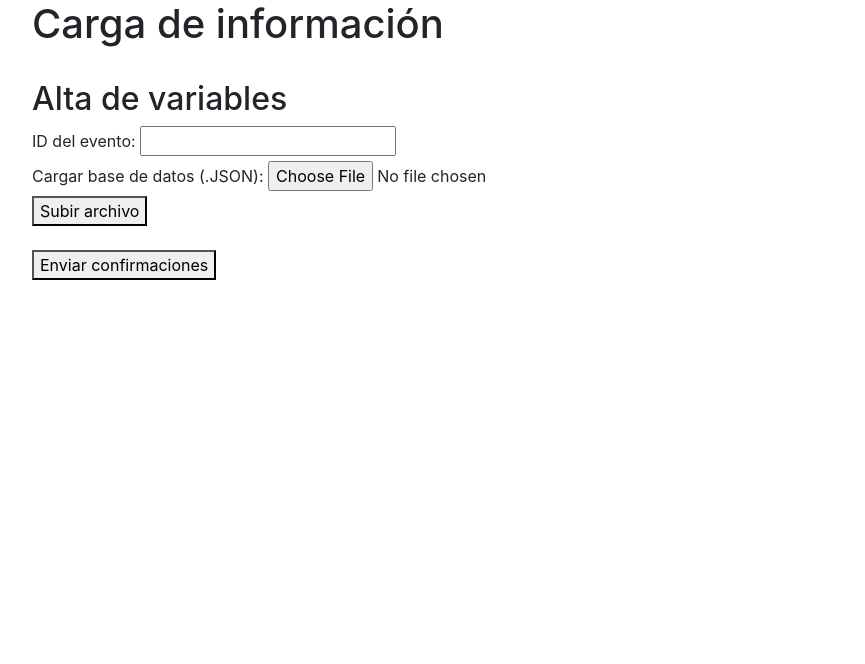
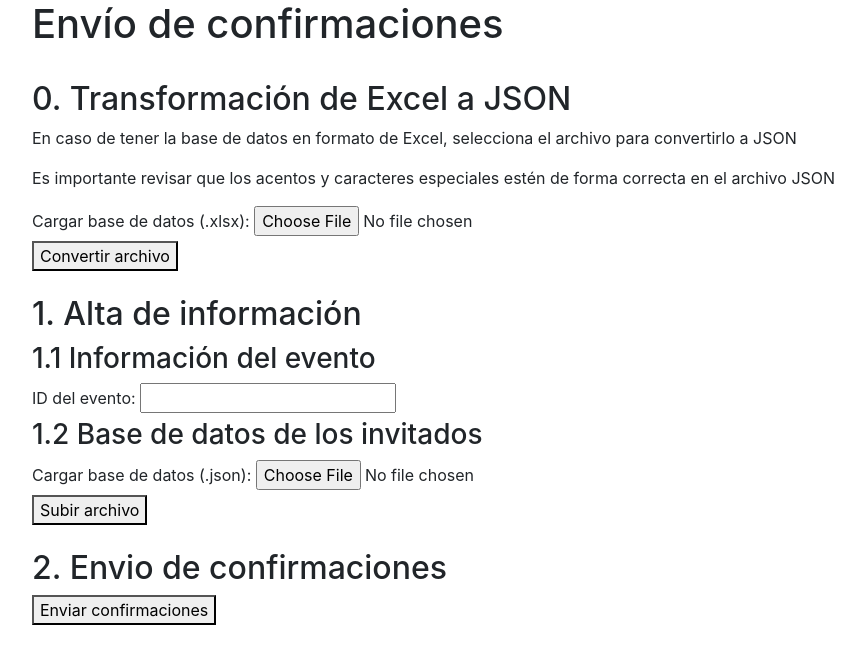
Before and after one commit to sinboleto/confirmacion, a Flask app: page /upload in a window 1280 px wide. Shown: the top 664 px of the page, without its empty margins (53-918 px from the left). Run offline with Flask 3, Linux system fonts and the light colour scheme; some libraries are stand-ins or nearby versions.

Commit message:
Modificación html y transformación .xlsx a .json

```diff
--- a/app.py
+++ b/app.py
@@ -1,7 +1,7 @@
 # Libraries
 
 # Flask app
-from flask import Flask, render_template, request, Response, redirect, url_for
+from flask import Flask, render_template, request, redirect, url_for, send_file
 
 # Twilio
 from twilio.twiml.messaging_response import MessagingResponse
@@ -249,6 +249,44 @@ def webhook():
 
     return str(response)
 
+@app.route('/conv_xlsx_json', methods=['POST'])
+def conv_xlsx_json():
+    if 'xlsx_file' in request.files:
+        uploaded_file = request.files['xlsx_file']
+
+        if uploaded_file.filename.endswith('.xlsx'):
+            # Read the contents of the Excel file into a DataFrame
+            try:
+                df = pd.read_excel(uploaded_file, sheet_name='BD')
+
+                dict_invitados = {}
+
+                for index, row in df.iterrows():
+                    telefono_modificado = f"+{row['telefono_modificado']}"
+                    nom_invitado = row['nom_invitado']
+                    num_boletos = row['num_boletos']
+
+                    # Create a subdictionary
+                    subdict = {"nom_invitado": nom_invitado, "num_boletos": num_boletos}
+
+                    # Add the subdictionary to the main dictionary with telefono_modificado as the key
+                    dict_invitados[telefono_modificado] = subdict
+
+                # Convert the 'dict_invitados' dictionary to a JSON string
+                json_string = json.dumps(dict_invitados, ensure_ascii=False)
+
+                # Save the JSON string to a JSON file
+                json_filename = 'lista_invitados_json.json'
+                with open(json_filename, 'w') as json_file:
+                    json_file.write(json_string)
+
+                return send_file(json_filename, as_attachment=True, download_name=json_filename)
+
+            except Exception as e:
+                return f'Error en la lectura del archivo de Excel: {str(e)}'
+        else:
+            return 'Formato de archivo inválido. Favor de subir un archivo .xlsx.'
+    return 'Ocurrió un archivo o no se subió un archivo.'
 
 # Add a new route to render the HTML form
 @app.route('/upload', methods=['GET'])
@@ -265,7 +303,7 @@ def upload_json_file():
 
     # Check if id_evento is empty
     if not id_evento:
-        return 'Event ID is required. Please enter an Event ID and try again.'
+        return 'El ID del evento es necesario. Favor de proporcionar un ID del evento y tratar de nuevo.'
 
     if 'json_file' in request.files:
         uploaded_file = request.files['json_file']
@@ -280,8 +318,8 @@ def upload_json_file():
                     dict_info_invitados[phone_number] = info
                 return redirect(url_for('upload_form'))
             except json.JSONDecodeError:
-                return 'Invalid JSON file.'
-    return 'No file uploaded or an error occurred.'
+                return 'Archivo JSON no válido.'
+    return 'Ocurrió un archivo o no se subió un archivo.'
 
 
 # Function to retrieve data from the database
--- a/templates/upload.html
+++ b/templates/upload.html
@@ -2,39 +2,59 @@
 <html>
 
 <head>
-    <title>Carga de información</title>
+    <title>Envío de confirmaciones</title>
     <link rel="stylesheet" href="https://maxcdn.bootstrapcdn.com/bootstrap/4.5.2/css/bootstrap.min.css">
 </head>
 
 <body>
     <div class="container">
-        <h1>Carga de información</h1>
+        <h1>Envío de confirmaciones</h1>
 
         <br>
 
         <div>
-            <h2>Alta de variables</h2>
+            <h2>0. Transformación de Excel a JSON</h2>
+            <p>En caso de tener la base de datos en formato de Excel, selecciona el archivo para convertirlo a JSON</p>
+            <p>Es importante revisar que los acentos y caracteres especiales estén de forma correcta en el archivo JSON
+            </p>
+
+            <form method="POST" action="/conv_xlsx_json">
+                <label for="json_file">Cargar base de datos (.xlsx):</label>
+                <input type="file" name="xlsx_file" id="xlsx_file" accept=".xlsx">
+                <br>
+                <button type="submit">Convertir archivo</button>
+            </form>
+
+
+        </div>
+
+        <br>
+
+        <div>
+            <h2>1. Alta de información</h2>
             <form method="POST" action="/upload" enctype="multipart/form-data">
-                <!-- Add a text input for id_evento -->
+                <h3>1.1 Información del evento</h3>
                 <label for="id_evento">ID del evento:</label>
                 <input type="text" name="id_evento" id="id_evento" required>
                 <br>
 
                 <!-- Aquí vendrá la información de los placeholders del evento -->
 
-                <!-- Add the file input for JSON file upload -->
-                <label for="json_file">Cargar base de datos (.JSON):</label>
+                <h3>1.2 Base de datos de los invitados</h3>
+                <label for="json_file">Cargar base de datos (.json):</label>
                 <input type="file" name="json_file" id="json_file" accept=".json" required>
                 <br>
-
                 <button type="submit">Subir archivo</button>
             </form>
-            <br>
+        </div>
 
+        <br>
+
+        <div>
+            <h2>2. Envio de confirmaciones</h2>
             <form method="GET" action="/start">
                 <button type="submit">Enviar confirmaciones</button>
             </form>
-
         </div>
     </div>
 </body>
```
